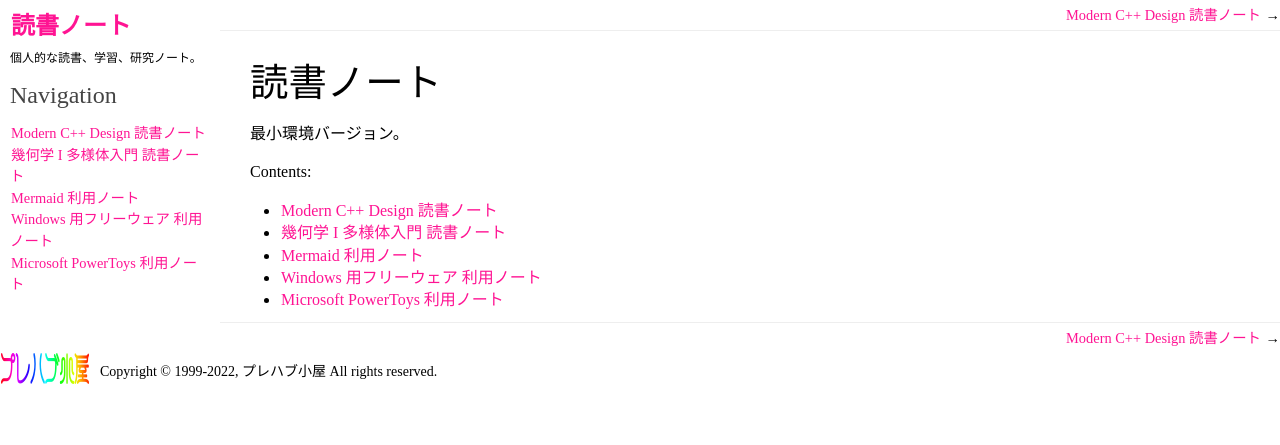
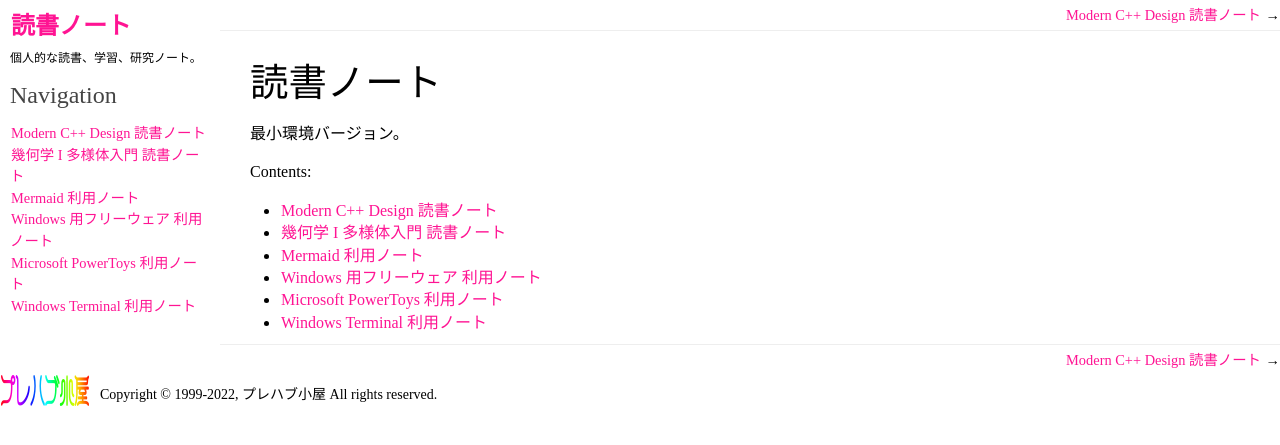
Before and after one commit to showa-yojyo/minibook, a Sphinx documentation site: the page built from source/index.rst, in a window 1280 px wide. Shown: the top 445 px of the page. Built offline with Sphinx 7.4.7, drawn with Linux system fonts in a browser that asks for light colours; some of the changed lines change nothing that is shown.

Commit message:
windows-terminal: in progress

```diff
--- a/source/index.rst
+++ b/source/index.rst
@@ -14,3 +14,4 @@
    javascript-mermaid/index
    tools
    power-toys
+   windows-terminal
--- /dev/null
+++ b/source/windows-terminal.rst
@@ -0,0 +1,161 @@
+======================================================================
+Windows Terminal 利用ノート
+======================================================================
+
+`Windows Terminal <https://aka.ms/terminal>`__ はさまざまな CLI プロセス群を一箇
+所にまとめることができる便利なソフトウェアだ。
+
+* タブインターフェイス、
+* ウィンドウ分割ペイン、
+* Unicode/UTF-8 対応、
+* GPU による高速レンダリング、
+* テーマ（配色、フォント）
+* ショートカットキー設定
+
+など、機能を豊富に備えている。
+
+.. note::
+
+   :Version: 1.14.2281.0
+   :OS: Windows 10 Home
+
+.. contents::
+
+インストールする
+======================================================================
+
+Windows Terminal をインストールには複数の方法が用意されているようだが、次のどち
+らかが望ましい。
+
+* Microsoft Store 経由でインストール
+* Windows 標準のコマンドライン上などから :program:`winget` でインストール
+
+新マシンでのインストール手段は、旧マシンで :program:`winget export` したプログラ
+ムリストを :program:`winget import` してインストールすることを想定している。
+
+アップグレードする
+======================================================================
+
+Windows Terminal は自動更新機能を実装していないようなので、採用したインストール
+手段に対応したアップグレード手段を採る。
+
+* Microsoft Store の更新ボタンを押す
+* コマンド :program:`winget upgrade` を実行する
+
+.. note:: 関連ノート
+
+   :doc:`/winget`
+
+設定をバックアップする
+======================================================================
+
+Windows Terminal の設定内容は次のパスで示される JSON ファイルに保存されている。
+これをバックアップなりバージョン管理するだけだ。
+
+.. code:: text
+
+   %LOCALAPPDATA%\Packages\Microsoft.WindowsTerminal_8wekyb3d8bbwe\LocalState\settings.json
+
+使用方法
+======================================================================
+
+初めて Windows Terminal を起動したときには設定が出荷時のものに過ぎないから、おそ
+らく使い物にならない。後述の構成設定を適宜済ませてから、再度メインウィンドウに戻る。
+
+Windows Terminal を適切に構成すると、メインウィンドウにタブが一つ以上表示される。
+各タブが何らかのコンソール画面に対応しているので、作業したいものをアクティブにして、
+コマンドライン操作をすればいい。
+
+Windows Terminal を終了する必要がある場合には、すべてのタブに対するコンソール上
+でシェル固有の :command:`exit` コマンドを実行するか、メインウィンドウ自体をバツ
+ボタンを押すなどする。
+
+構成設定
+======================================================================
+
+Windows Terminal の設定は上述の JSON ファイルを直接的に編集するか、設定画面経由
+で間接的に編集することで実現する。設定画面を表示するには、メインウィンドウのメ
+ニューバー的なところの :guilabel:`v` をクリックすると出現するメニュー内にある項目
+:guilabel:`設定` を選択する。
+
+以下、要となるオプションのみを記す。
+
+Startup
+    Windows Terminal 起動時に影響するオプションを決定する。
+
+    * :guilabel:`Default profile`: :guilabel:`Bash (WSL2)`
+    * :guilabel:`When Terminal starts`: :guilabel:`Open a tab with the default profile`
+    * :guilabel:`Launch size` で列数（横）と行数を適宜指定する。
+Interaction
+    Windows Terminal と私との間に起こる動作に影響するオプションを選択する。
+
+    * :guilabel:`Automatically copy selection to clipboard`: OFF
+    * :guilabel:`Text format when copying`: :guilabel:`Plain text only`
+    * :guilabel:`Remove trailing white-space in rectangular selection`: ON
+    * :guilabel:`Remove trailing white-space when pasting`: ON
+    * :guilabel:`Snap window resizing to character grid`: ON
+    * :guilabel:`Automatically focus pane on mouse hover`: OFF
+    * :guilabel:`Automatically detect URLs and make them clickable`: ON
+Appearance
+    Windows Terminal の見てくれを調整するオプション画面だ。
+
+    どのソフトウェアを使うときにも言えることだが、
+    Google 検索で調べ物をするときの便宜を図るべく、UI を英語にしておく。
+    そして、見てくれの調整に注力して時間を浪費するようなことは避ける。
+
+    * :guilabel:`Language (requires relaunch)`: :guilabel:`English (United States)`
+    * :guilabel:`Always show tabs`: ON
+    * :guilabel:`Hide the title bar (requires relaunch)`: OFF
+    * :guilabel:`Always on top`: OFF
+    * :guilabel:`Tab width mode` を好みの値に設定。
+    * :guilabel:`Pane animations`: OFF
+Color schemes
+    Windows Terminal の配色を調整する、あるいは配色全体を定義するための画面だ。
+    したがって、ここに手を出す必要はない。
+Rendering
+    Windows Terminal の描画効率最適化を図る項目からなる画面だが、素人お断りという空気だ。
+    全部既定値のままでよかろう。
+Actions
+    Windows Terminal で定義されているショートカットキーの集合だ。
+    常用するシェルのキーバインドと衝突するものがないかどうかを確認しておくべきだ。
+
+Profiles
+----------------------------------------------------------------------
+
+:guilabel:`Defaults` とプロファイル個別の設定を二段構えで指定する構えを取っている。
+前者でコンソールすべてに共通する設定をし、後者でシェルごとの設定項目を上書きすると考えればいい。
+
+Defaults
+    コンソールすべてに共通する設定をする。
+
+    :guilabel:`Run this profile as Administrator`: OFF
+
+    Appearance
+        コンソール画面すべてに共通する設定項目の集合。
+
+        * :guilabel:`Font face`: こだわりのフォントがあるならば設定してもよい。
+        * :guilabel:`Font size`: 上記に合わせて指定する。
+        * :guilabel:`Cursor shape`: キャレットの形状を指定する。
+        * :guilabel:`Scrollbar visibility`: :guilabel:`Visible`
+    Advanced
+        どの範疇にも該当しないような設定項目の居場所となる画面だ。
+
+        * :guilabel:`History size`: 大きい数字にしておく。
+        * :guilabel:`Profile termination behavior`: 場合によっては無条件に閉じるでいいかもしれない。
+プロファイル個別画面
+    私の現在の環境では Bash (WSL2), Windows Powershell, cmd, etc. と並んでいる。
+    どの設定画面も項目の構造に差異はないので、まとめて説明する。
+
+    * :guilabel:`Command Line` は念入りに確認しておく。WSL2 の場合には
+      :code:`wsl.exe ~ -d Ubuntu` のように指定しておく。
+    * :guilabel:`Icon` は適宜指定しておく。見てくれに関する項目ではあるが、
+      他人に画面を見せるときにわかりやすさが圧倒的に良くなるので、明示的にファイルパスを与える。
+
+    Appearance, Advanced 各サブ画面については先述のとおり。ただし
+    :guilabel:`Run this profile as Administrator` については ON に上書きするプロ
+    ファイルが考えられる。管理者権限で起動したい :program:`cmd` などがあり得る。
+
+Windows Terminal 自身へのコマンドライン引数
+======================================================================
+
+TBW
```
